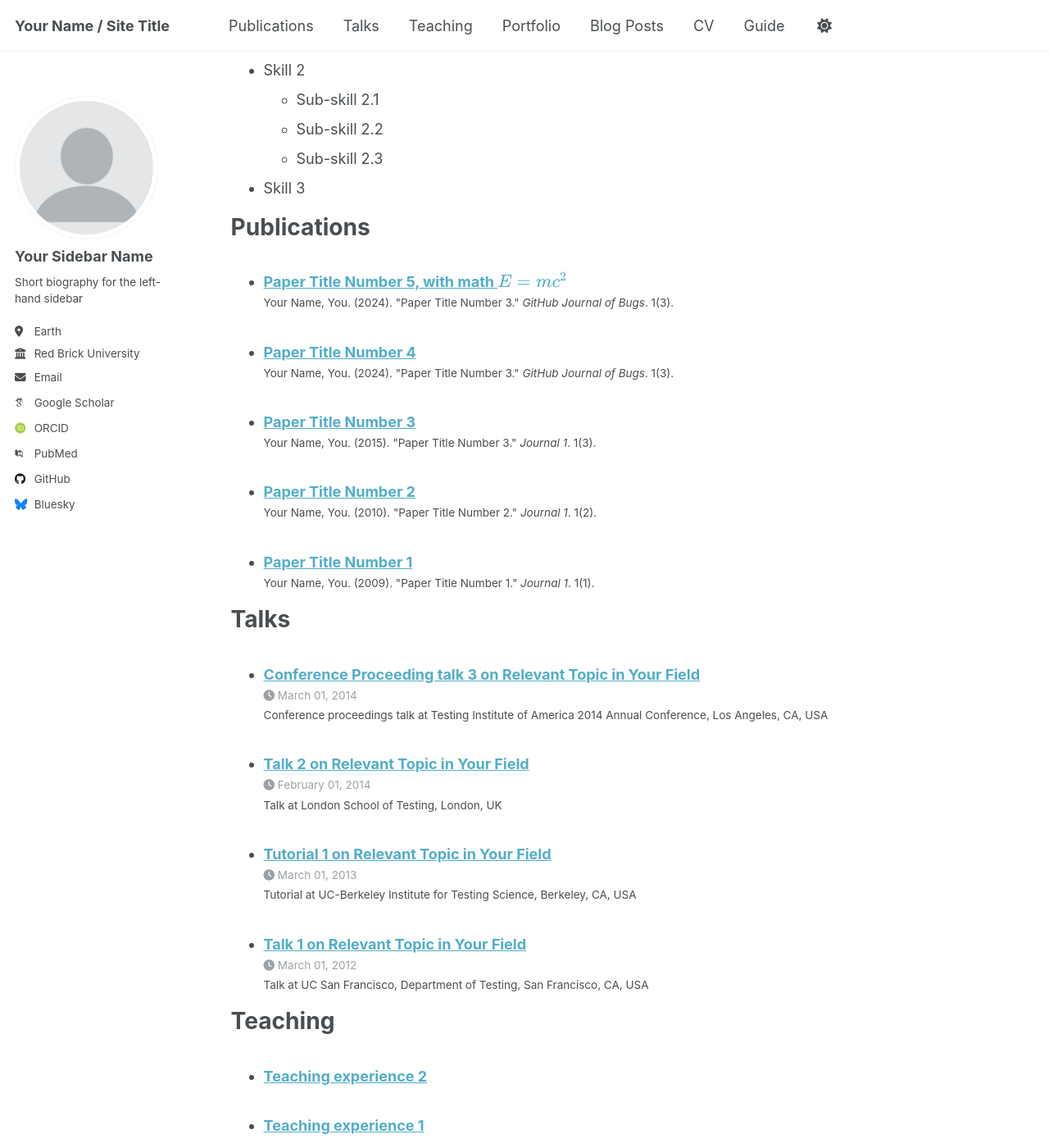
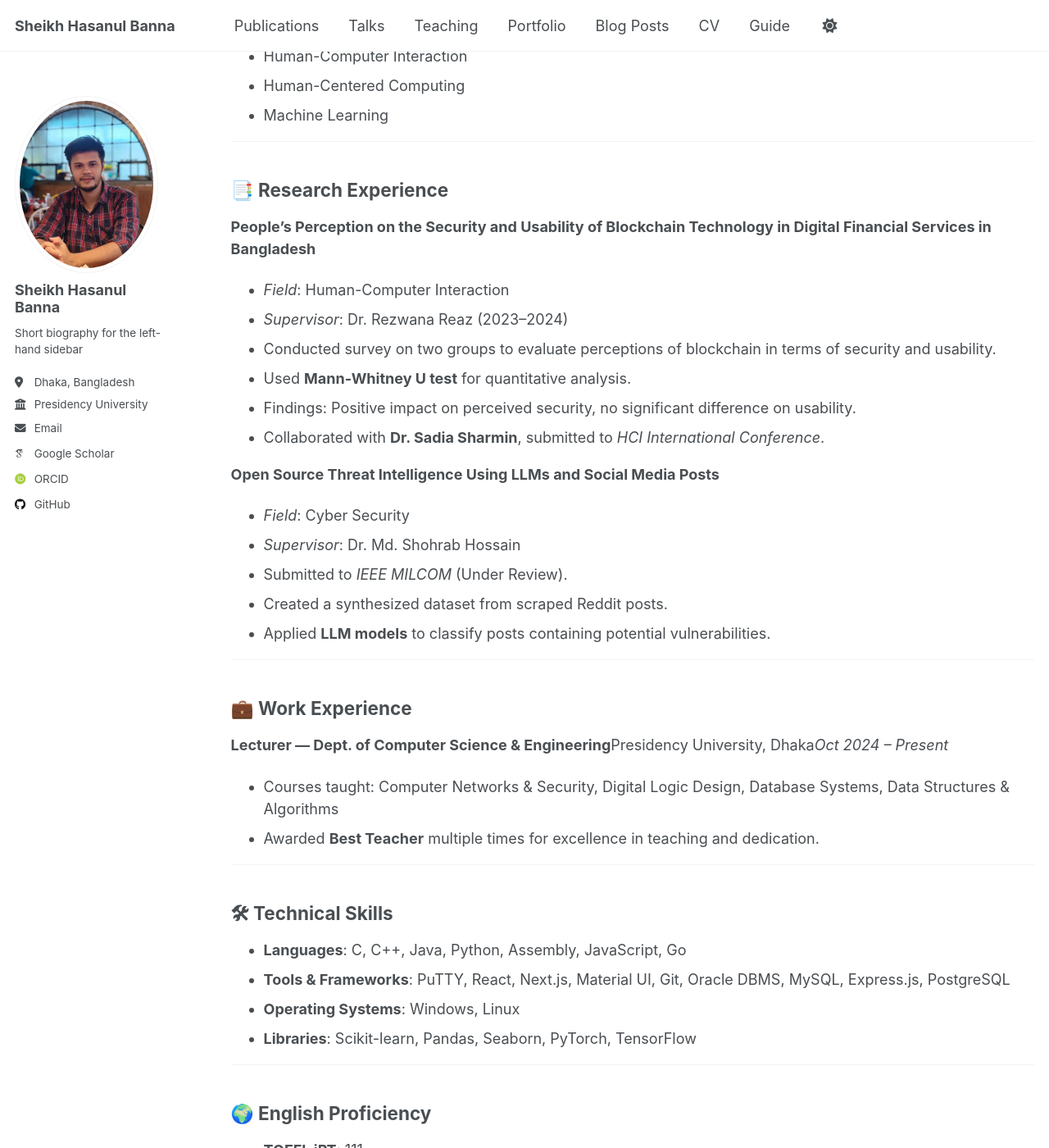
Before and after one commit to SheikhHasanulBanna/sheikhhasanulbanna.github.io, a Jekyll site: the page built from _pages/cv.md, in a window 1280 px wide and 1400 px high, scrolled down 819 px. Shown: the whole window at 82% size. Built offline with Jekyll 4.4.1, drawn with Linux system fonts in a browser that asks for light colours; some web fonts are replaced; a script that is not in the unit is left out; some of the changed text lies outside the part shown.

Commit message:
Changed CV and basic description

```diff
--- a/_config.yml
+++ b/_config.yml
@@ -9,9 +9,9 @@
 # Basic Site Settings
 locale                   : "en-US"
 site_theme               : "default"
-title                    : "Your Name / Site Title"
+title                    : "Sheikh Hasanul Banna"
 title_separator          : "-"
-name                     : &name "Your Name"
+name                     : &name "Sheikh Hasanul Banna"
 description              : &description "personal description"
 url                      : https://academicpages.github.io # the base hostname & protocol for your site e.g. "https://[your GitHub username].github.io" or if you already have some other page hosted on Github then use "https://[your GitHub username].github.io/[Your Repo Name]"
 baseurl                  : "" # the subpath of your site, e.g. "/blog"
@@ -22,23 +22,24 @@ repository               : "academicpages/academicpages.github.io"
 #               Additional customization can be done by editing /_includes/author-profile.html
 author:
   # Biographic information
-  avatar           : "profile.png"
-  name             : "Your Sidebar Name"
+  avatar           : "SheikhHasanulBanna.jpeg"
+  name             : "Sheikh Hasanul Banna"
   pronouns         : # example: "she/her"
   bio              : "Short biography for the left-hand sidebar"
-  location         : "Earth"
-  employer         : "Red Brick University"
+  location         : "Dhaka, Bangladesh"
+  education        : "Graduate, Bangladesh University of Engineering and Technology"
+  employer         : "Presidency University"
   uri              : # URL
-  email            : "none@example.org"
+  email            : "sheikh_evan47@outlook.com"
 
   # Academic websites
   academia         : # URL
   arxiv            : # URL - Update with the correct link to your profile
-  googlescholar    : "https://scholar.google.com/citations?user=PS_CX0AAAAAJ"
+  googlescholar    : "https://scholar.google.com/citations?hl=en&authuser=1&user=N2rJ4HAAAAAJ"
   impactstory      : # URL
-  orcid            : "http://orcid.org/yourorcidurl"
+  orcid            : "https://orcid.org/0009-0001-0464-7261"
   semantic         : # URL
-  pubmed           : "https://www.ncbi.nlm.nih.gov/pubmed/?term=john+snow"
+  # pubmed           : "https://www.ncbi.nlm.nih.gov/pubmed/?term=john+snow"
   researchgate     : # URL
   scopus           : # URL
 
@@ -46,13 +47,13 @@ author:
   bitbucket        : # Username - Update with your username on the site
   codepen          : # Username
   dribbble         : # Username
-  github           : "academicpages"
+  github           : "SheikhHasanulBanna"
   kaggle           : # Username
   stackoverflow    : # User number or user number and name (i.e., use "1" or "1/jeff-atwood")
 
   # Social media
   artstation       : # Username
-  bluesky          : "bsky.app" # Replace this with you Bluesky username
+  bluesky          :  # Replace this with you Bluesky username
   facebook         : # Username
   flickr           : # Username
   foursquare       : # Username
--- a/_pages/cv.md
+++ b/_pages/cv.md
@@ -2,63 +2,111 @@
 layout: archive
 title: "CV"
 permalink: /cv/
-author_profile: true
-redirect_from:
-  - /resume
+---
+# Sheikh Hasanul Banna
+
+Lecturer, Dept. of Computer Science & Engineering
+Presidency University, Bangladesh
+
+📧 sheikh_evan47@outlook.com
+🌐 [GitHub](https://github.com/SheikhHasanulBanna) | [LinkedIn](https://www.linkedin.com/in/sheikh-evan-75653a200/)
+
+📄 [Download Full CV (PDF)](/files/Sheikh_Hasanul_Banna_Academic_CV.pdf)
+
 ---
 
-{% include base_path %}
+## 🎓 Education
 
-Education
-======
-* Ph.D in Version Control Theory, GitHub University, 2018 (expected)
-* M.S. in Jekyll, GitHub University, 2014
-* B.S. in GitHub, GitHub University, 2012
+**Bangladesh University of Engineering and Technology (BUET)** — Dhaka, Bangladesh*B.Sc. in Computer Science and Engineering, 2019 – 2024*
 
-Work experience
-======
-* Spring 2024: Academic Pages Collaborator
-  * GitHub University
-  * Duties includes: Updates and improvements to template
-  * Supervisor: The Users
+- CGPA: **3.79 / 4.00**
+- Completed Courses: Artificial Intelligence, Machine Learning, Data Structures and Algorithms, Database Systems, Software Engineering, Information System Design, Operating System, Computer Architecture, Computer Networking, Computer Security, Compiler, Computer Graphics, Graph Theory, Algorithm Engineering, Bioinformatics, Discrete Mathematics, Concrete Mathematics, Numerical Methods
 
-* Fall 2015: Research Assistant
-  * GitHub University
-  * Duties included: Merging pull requests
-  * Supervisor: Professor Hub
+---
 
-* Summer 2015: Research Assistant
-  * GitHub University
-  * Duties included: Tagging issues
-  * Supervisor: Professor Git
+## 🔬 Research Interests
 
-Skills
-======
-* Skill 1
-* Skill 2
-  * Sub-skill 2.1
-  * Sub-skill 2.2
-  * Sub-skill 2.3
-* Skill 3
+- Computer Security
+- Computer Networking
+- Digital Forensics
+- Human-Computer Interaction
+- Human-Centered Computing
+- Machine Learning
 
-Publications
-======
-  <ul>{% for post in site.publications reversed %}
-    {% include archive-single-cv.html %}
-  {% endfor %}</ul>
+---
 
-Talks
-======
-  <ul>{% for post in site.talks reversed %}
-    {% include archive-single-talk-cv.html  %}
-  {% endfor %}</ul>
+## 📑 Research Experience
 
-Teaching
-======
-  <ul>{% for post in site.teaching reversed %}
-    {% include archive-single-cv.html %}
-  {% endfor %}</ul>
+**People’s Perception on the Security and Usability of Blockchain Technology in Digital Financial Services in Bangladesh**
 
-Service and leadership
-======
-* Currently signed in to 43 different slack teams
+- *Field*: Human-Computer Interaction
+- *Supervisor*: Dr. Rezwana Reaz (2023–2024)
+- Conducted survey on two groups to evaluate perceptions of blockchain in terms of security and usability.
+- Used **Mann-Whitney U test** for quantitative analysis.
+- Findings: Positive impact on perceived security, no significant difference on usability.
+- Collaborated with **Dr. Sadia Sharmin**, submitted to *HCI International Conference*.
+
+**Open Source Threat Intelligence Using LLMs and Social Media Posts**
+
+- *Field*: Cyber Security
+- *Supervisor*: Dr. Md. Shohrab Hossain
+- Submitted to *IEEE MILCOM* (Under Review).
+- Created a synthesized dataset from scraped Reddit posts.
+- Applied **LLM models** to classify posts containing potential vulnerabilities.
+
+---
+
+## 💼 Work Experience
+
+**Lecturer — Dept. of Computer Science & Engineering**Presidency University, Dhaka*Oct 2024 – Present*
+
+- Courses taught: Computer Networks & Security, Digital Logic Design, Database Systems, Data Structures & Algorithms
+- Awarded **Best Teacher** multiple times for excellence in teaching and dedication.
+
+---
+
+## 🛠 Technical Skills
+
+- **Languages**: C, C++, Java, Python, Assembly, JavaScript, Go
+- **Tools & Frameworks**: PuTTY, React, Next.js, Material UI, Git, Oracle DBMS, MySQL, Express.js, PostgreSQL
+- **Operating Systems**: Windows, Linux
+- **Libraries**: Scikit-learn, Pandas, Seaborn, PyTorch, TensorFlow
+
+---
+
+## 🌍 English Proficiency
+
+- **TOEFL iBT**: 111
+  - Reading: 30 | Listening: 29 | Speaking: 26 | Writing: 26
+
+---
+
+## 💻 Selected Projects
+
+- **Integration of Attendance Record System into University’s Central Server** *(Bash, PuTTY, MySQL, PHP)*Automated migration of MS Access DB to MySQL, secure credential handling, communication with EMS server.
+- **WestwoodBR Congestion Control Algorithm** *(C++, NS2, Bash)*Implemented and extended Westwood BR algorithm. Improved throughput & reduced drop rates compared to NewReno.
+- **MKLOGA Bangla Keyboard Layout Optimization** *(Perl, Python, PyTorch)*Used genetic algorithms + deep learning with a Bangla Wikipedia corpus for optimized keyboard layout generation.
+- **Website Content Discovery** *(Gobuster, Go)*Extracted hidden files & API keys from Google Cloud and Amazon S3 buckets using Gobuster.
+- **Travelling Salesman Problem** *(Python)*Implemented Christofide’s algorithm, simulated annealing, and randomized variations.
+- **Medist — Medicine Info & Appointment System** *(React, Express.js, Tailwind, PostgreSQL, Puppeteer)*Microservice architecture with RabbitMQ. Web scraping for medicine info. Implemented prescription PDF generation.
+- **Building Compiler from Scratch** *(YACC, Bison, C++, Flex)*Full compiler pipeline: symbol table, lexical, syntax & semantic analysis, intermediate code.
+- **Canteen Food Ordering System (IoT)** *(Python, Arduino C++, MySQL)*Token-based RFID ordering system integrated with database and messaging.
+- **4-Bit MIPS Design using Atmega32 and ICs** *(Python, Assembly 8086)*
+  Instruction execution and memory integration with hardware-level design.
+
+---
+
+## 🏆 Achievements
+
+- **Dean’s List Award** for academic excellence
+- **National Science Olympiad (College)**: District Champion (Noakhali)
+- **Bangladesh Physics Olympiad (College)**: Reached National Stage (2017)
+
+---
+
+## 🎯 Extracurricular Activities
+
+- Examiner at **Bangladesh Physics Olympiad**
+- Organizer at **BUET CSE Fest 2024**
+- Tutored high school & college students
+- Active member of **Badhon BUET Zone** (blood donation organization)
```
Also changed, not shown: Gemfile (+9 -0 lines), images/SheikhHasanulBanna.jpeg (added), 1 other file.
